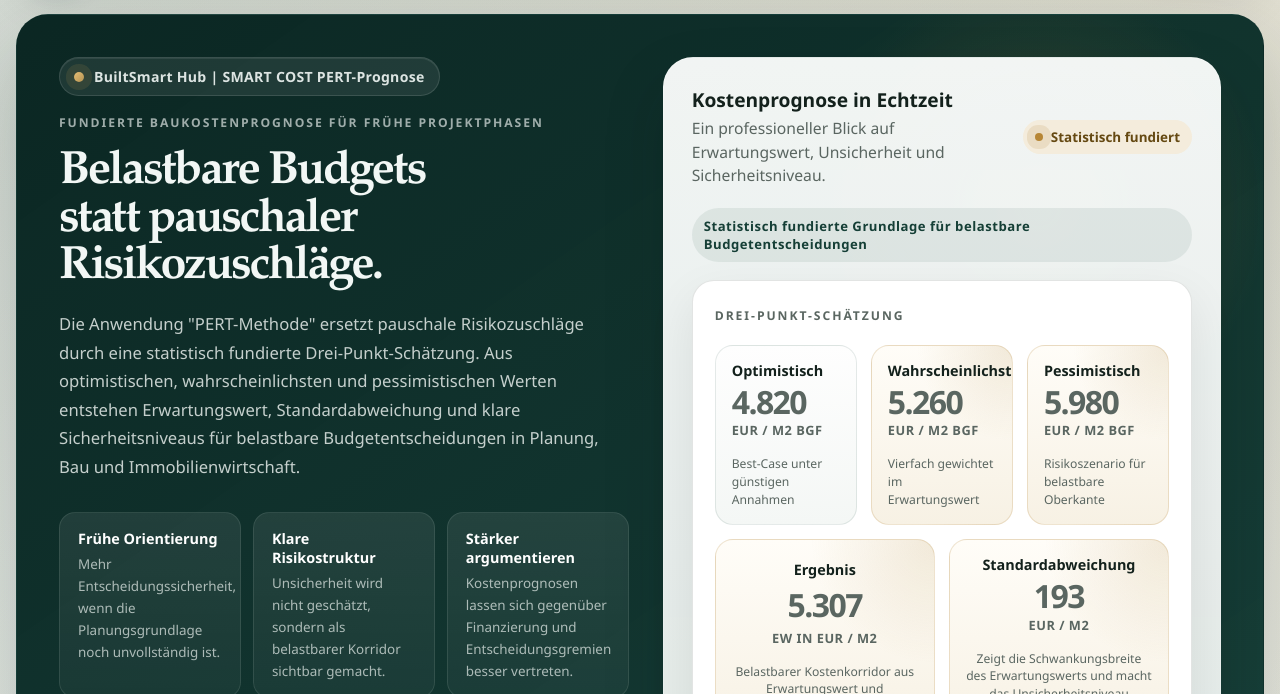
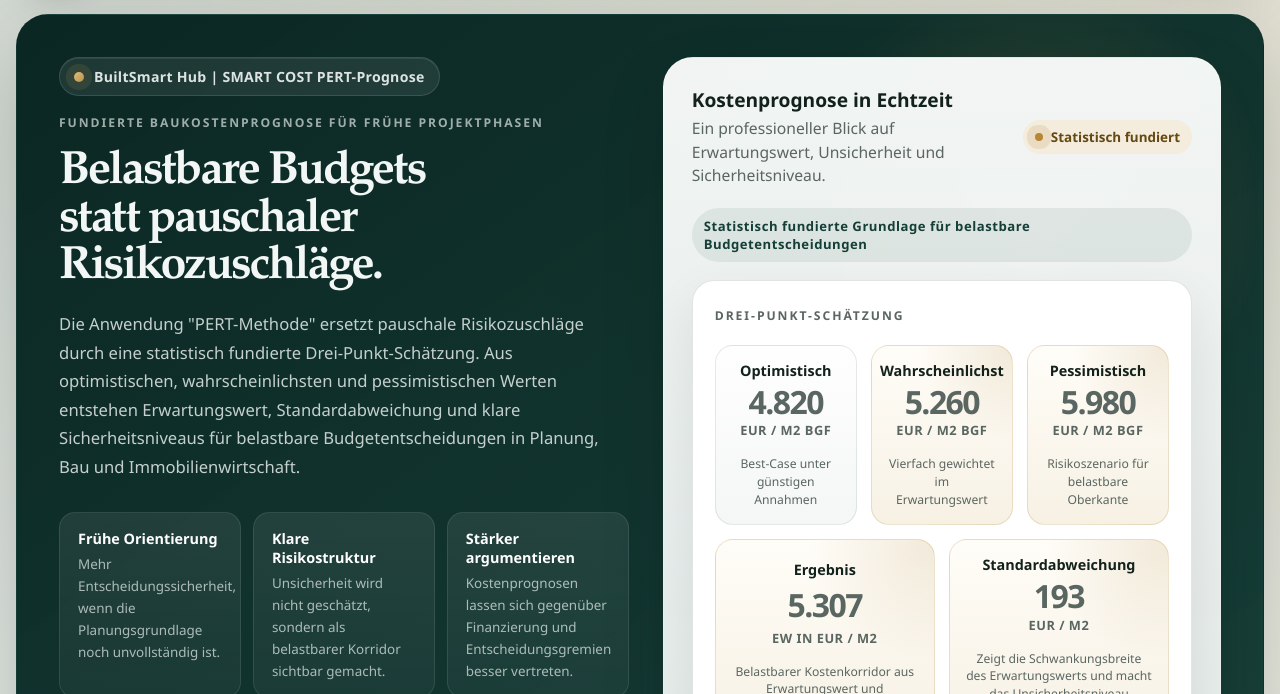
Before and after one commit to BM1964-25/pert-methode-landing, a plain HTML site: page index.html in a window 1280 px wide. Shown: the part 106-800 px from the top of the page. Drawn offline with Linux system fonts and the light colour scheme.

Commit message:
Center scenario card content

```diff
--- a/pert-methode-landing.css
+++ b/pert-methode-landing.css
@@ -619,6 +619,14 @@
         border: 1px solid rgba(18, 63, 56, 0.1);
       }
 
+      .network-grid > .node {
+        display: flex;
+        flex-direction: column;
+        justify-content: center;
+        align-items: center;
+        text-align: center;
+      }
+
       .node strong {
         display: block;
         margin-bottom: 8px;
```
